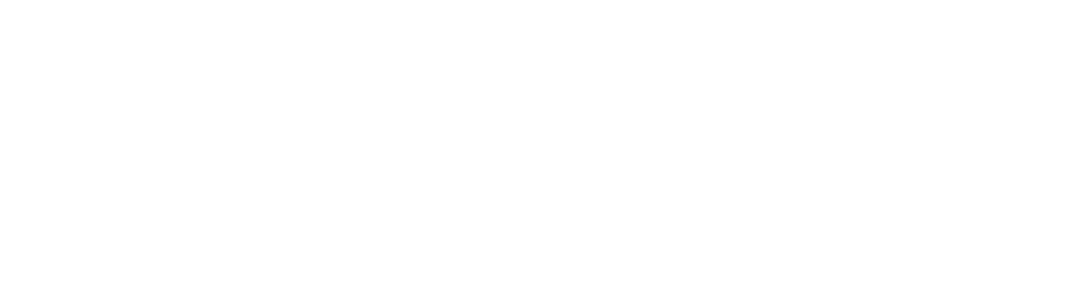
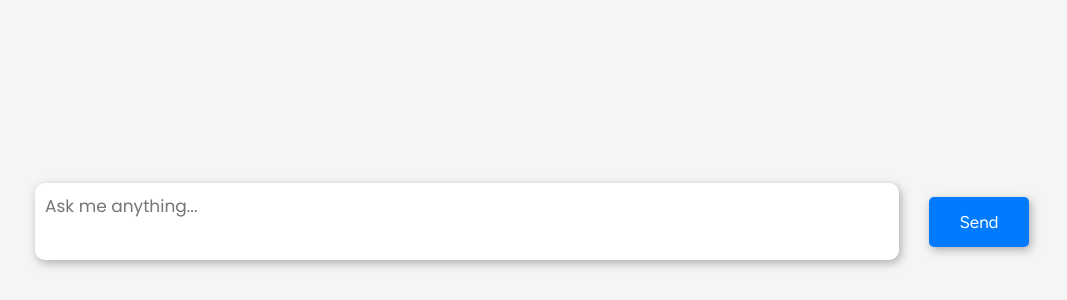
Before and after one commit to AnanthuNarashimman/FSync, a React (Vite) app in the folder fellow-sync/: page /chatbot in a window 1280 px wide. Before the commit this address had no page. Shown: the part 500-800 px from the top of the page, without its empty margins (108-1175 px from the left). Built offline with nearby package versions, Linux system fonts and the light colour scheme.

Commit message:
Chatbot integration

```diff
--- a/fellow-sync/src/App.jsx
+++ b/fellow-sync/src/App.jsx
@@ -5,6 +5,7 @@
 import ManageCommunities from "./Pages/ManageCommunities.jsx";
 import Contactpage from "./Pages/Contactpage.jsx";
 import Profilepage from "./Pages/Profilepage.jsx";
+import Chatbot from "./Pages/ChatBot.jsx";
 import './styles/app.css'
 import { BrowserRouter as Router, Routes, Route } from "react-router-dom";
 
@@ -21,6 +22,7 @@
                 <Route path="/managecommunities" element={<ManageCommunities />} />
                 <Route path="/contact" element={<Contactpage />} />
                 <Route path="/profile" element={<Profilepage />} />
+                <Route path="/chatbot" element={<Chatbot />} />
             </Routes>
         </Router>
         </>
--- /dev/null
+++ b/fellow-sync/src/Components/ChatbotButton.jsx
@@ -0,0 +1,18 @@
+import GeminiLogo from '../assets/Images/Gemini.svg';
+
+import '../styles/componentstyles/ChatbotButton.css';
+
+import { useNavigate } from 'react-router-dom';
+
+function ChatbotButton() {
+
+    const navigate = useNavigate();
+
+  return (
+    <button className="chatbotButton" onClick={() => navigate('/chatbot')}>
+        <img src={GeminiLogo} alt="" />
+    </button>
+  )
+}
+
+export default ChatbotButton
--- /dev/null
+++ b/fellow-sync/src/Pages/Chatbot.jsx
@@ -0,0 +1,83 @@
+import { useState, useRef, useEffect } from "react";
+import axios from "axios";
+import ReactMarkdown from "react-markdown";
+
+
+import '../styles/pagestyles/Chatbot.css';
+
+const ChatPage = () => {
+  const [messages, setMessages] = useState([]);
+  const [input, setInput] = useState("");
+  const [loading, setLoading] = useState(false); // State for tracking API request
+  const messagesEndRef = useRef(null);
+
+  useEffect(() => {
+    messagesEndRef.current?.scrollIntoView({ behavior: "smooth" });
+  }, [messages]);
+
+  const sendMessage = async () => {
+    if (!input.trim() || loading) return; // Prevent sending if already loading
+
+    const userMessage = { sender: "user", text: input };
+    setMessages((prev) => [...prev, userMessage]);
+    setInput("");
+    setLoading(true); // Set loading state to true
+
+    try {
+      const apiKey = import.meta.env.VITE_GEMINI_API_KEY;
+      const response = await axios.post(
+        `https://generativelanguage.googleapis.com/v1beta/models/gemini-2.0-flash:generateContent?key=${apiKey}`,
+        { contents: [{ parts: [{ text: input }] }] },
+        { params: { key: apiKey } }
+      );
+
+      const botResponse = response.data.candidates[0].content.parts[0].text;
+      const botMessage = { sender: "bot", text: botResponse };
+      setMessages((prev) => [...prev, botMessage]);
+    } catch (error) {
+      console.error("Error fetching response:", error);
+      setMessages((prev) => [
+        ...prev,
+        { sender: "bot", text: "Sorry, I couldn't process that." },
+      ]);
+    } finally {
+      setLoading(false); // Reset loading state
+    }
+  };
+
+  return (
+    <>
+    <div className="chat-container">
+      <div className="chat-messages">
+        {messages.map((msg, index) => (
+          <div key={index} className={`chat-bubble ${msg.sender}`}>
+            <ReactMarkdown>{msg.text}</ReactMarkdown>
+          </div>
+        ))}
+        <div ref={messagesEndRef} />
+      </div>
+      <div className="chat-input">
+        <textarea
+          placeholder="Ask me anything..."
+          value={input}
+          onChange={(e) => setInput(e.target.value)}
+          onKeyDown={(e) => {
+            if (e.key === "Enter" && !e.shiftKey) {
+              e.preventDefault();
+              sendMessage();
+            }
+          }}
+          rows={3}
+          style={{ resize: "none", overflowY: "auto", minHeight: "50px", maxHeight: "150px" }}
+          readOnly={loading}
+        />
+        <button onClick={sendMessage} disabled={loading}>
+          {loading ? "⋯" : "Send"}
+        </button>
+      </div>
+    </div>
+    </>
+  );
+};
+
+export default ChatPage;
--- a/fellow-sync/src/Pages/Homepage.jsx
+++ b/fellow-sync/src/Pages/Homepage.jsx
@@ -1,6 +1,7 @@
 import NavBar from "../Components/NavBar.jsx";
 import Actioncard from "../Components/Actioncard.jsx";
 import Footer from "../Components/Footer.jsx";
+import ChatbotButton from "../Components/ChatbotButton.jsx";
 
 import '../styles/pagestyles/homepage.css'
 
@@ -13,6 +14,8 @@
     <Actioncard />
 
     <Footer />
+
+    <ChatbotButton />
     </>
   )
 }
--- /dev/null
+++ b/fellow-sync/src/styles/componentstyles/ChatbotButton.css
@@ -0,0 +1,28 @@
+.chatbotButton {
+    position: fixed;
+    bottom: 2.5%;
+    right: 1%;
+    width: 80px;
+    height: 80px;
+    border-radius: 50%;
+    border: none;
+    cursor: pointer;
+    border: 5px solid #6a73eb;
+    background: #E9ECEF;
+    display: flex;
+    justify-content: center;
+    align-items: center;
+    opacity: 0.7;
+    transition: .3s ease;
+}
+
+.chatbotButton:hover {
+    opacity: 1;
+    transform: translateX(-1px) translateY(-1px);
+    filter: drop-shadow(4px 2px 2px #66666674);
+}
+
+.chatbotButton img {
+    width: 100%;
+    height: auto;
+}
--- /dev/null
+++ b/fellow-sync/src/styles/pagestyles/Chatbot.css
@@ -0,0 +1,117 @@
+.chat-container {
+    width: 100vw;
+    height: 100vh;
+    display: flex;
+    flex-direction: column;
+    background: #f5f5f5;
+    margin-top: -70px;
+    font-family: 'Poppins';
+  }
+
+  .chat-messages {
+    flex: 1;
+    overflow-y: auto;
+    height: 100%;
+    padding: 20px;
+    display: flex;
+    flex-direction: column;
+  }
+
+  .chat-messages::-webkit-scrollbar {
+    width:5px;
+  }
+
+   .chat-messages::-webkit-scrollbar-thumb {
+    background: #4635B1;
+    border-radius: 10px;
+  }
+
+  .chat-bubble {
+    max-width: 70%;
+    margin: 8px;
+    border-radius: 10px;
+    word-wrap: break-word;
+    padding: 0px 5px;
+    font-size: 17px;
+    font-weight: 500;
+  }
+
+  .user {
+    align-self: flex-end;
+    background: #007bff;
+    color: white;
+  }
+
+  .bot {
+    align-self: flex-start;
+    background: #ddd;
+    color: black;
+  }
+
+  .chat-input {
+    display: flex;
+    justify-content: space-between;
+    align-items: center;
+    gap: 20px;
+    padding: 30px 15px;
+    background: transparent;
+    border-radius: 25px;
+    width: 80%;
+    margin: auto;
+    margin-bottom: 10px;
+    filter: drop-shadow(2px 3px 5px #66666680);
+  }
+
+  .chat-input textarea {
+    flex: 1;
+    padding: 10px;
+    border: none;
+    border-radius: 10px;
+    font-size: 16px;
+    text-wrap: wrap;
+  }
+
+  .chat-input textarea:focus {
+    outline: none;
+  }
+
+  .chat-input textarea::placeholder {
+    font-family: 'Poppins';
+    font-size: 17px;
+  }
+
+  .chat-input button {
+    margin-left: 10px;
+    margin-top: 5px;
+    padding: 15px;
+    background: #007bff;
+    color: white;
+    border: none;
+    border-radius: 5px;
+    cursor: pointer;
+    width: 100px;
+    font-size: 17px;
+  }
+
+@media (max-width: 678px) {
+    .chat-container {
+        height: calc(100vh - 50px);
+    }
+
+    .chat-input {
+        width: 100%;
+        margin-bottom: 0px;
+        gap: 0px;
+        padding: 15px;
+    }
+
+    .chat-input button {
+        padding: 10px;
+        width: 75px;
+    }
+
+    .bot {
+        max-width: 90%;
+    }
+
+}
```
Also changed, not shown: fellow-sync/src/assets/Images/Gemini.svg (added), 1 other file (tests, documents, lock files or other folders).
